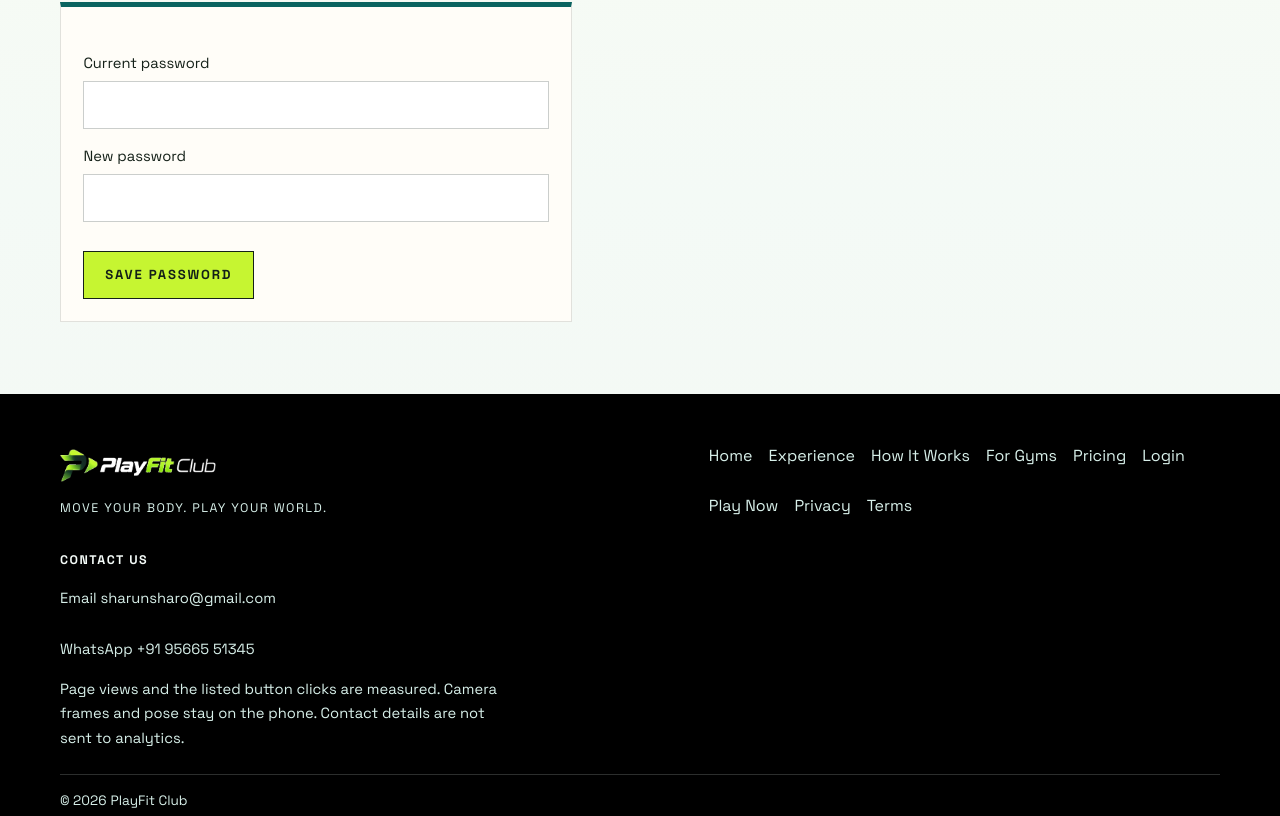
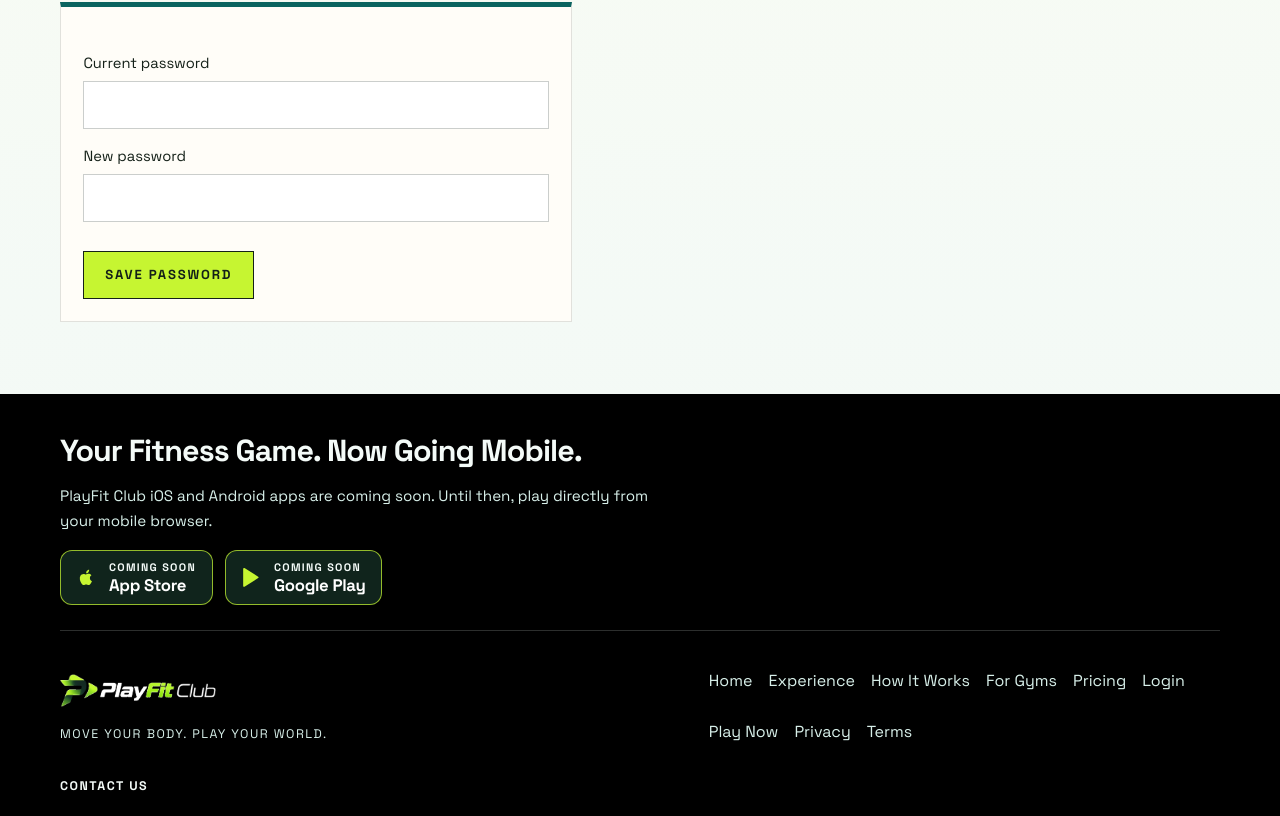
Before and after one commit to sharun-sharo/playfitclub, a Next.js app in the folder apps/web/: page /account/password in a window 1280 px wide. Shown: the part 393-1209 px from the top of the page. Built offline with nearby package versions, Linux system fonts and the light colour scheme; no server answers; a web font is replaced by a local one.

Commit message:
Announce the iOS and Android apps on the public site.
Co-authored-by: Cursor <cursoragent@cursor.com>

```diff
--- a/apps/web/src/app/marketing.css
+++ b/apps/web/src/app/marketing.css
@@ -43,6 +43,11 @@ html:has(.fp) {
   min-height: 100svh;
 }
 
+.fp-market {
+  --fp-announce: 2.25rem;
+  --fp-nav: calc(4.5rem + var(--fp-announce));
+}
+
 .fp h1,
 .fp h2,
 .fp h3,
@@ -135,6 +140,100 @@ html:has(.fp) {
   z-index: -1;
   background: rgba(255, 252, 246, 0.92);
   backdrop-filter: blur(16px);
+}
+
+.fp-nav-market {
+  flex-direction: column;
+  align-items: stretch;
+  justify-content: flex-start;
+  gap: 0;
+  padding-right: 0;
+  padding-left: 0;
+}
+
+.fp-announce {
+  position: relative;
+  isolation: isolate;
+  overflow: hidden;
+  display: flex;
+  align-items: center;
+  justify-content: center;
+  flex: 0 0 var(--fp-announce);
+  box-sizing: border-box;
+  width: 100%;
+  height: var(--fp-announce);
+  padding: 0.28rem max(0.85rem, env(safe-area-inset-right, 0px)) 0.28rem max(0.85rem, env(safe-area-inset-left, 0px));
+  background: #0a6460;
+  color: #f7fff4;
+  text-align: center;
+  box-shadow: inset 0 -1px 0 rgba(198, 245, 49, 0.55);
+}
+
+.fp-announce p {
+  position: relative;
+  z-index: 1;
+  display: flex;
+  flex-wrap: nowrap;
+  align-items: center;
+  justify-content: center;
+  gap: 0.35rem 0.6rem;
+  max-width: 100%;
+  margin: 0;
+}
+
+.fp-announce-text {
+  color: #f7fff4;
+  font-size: 0.9rem;
+  font-weight: 700;
+  line-height: 1.25;
+  white-space: nowrap;
+}
+
+.fp-announce-label {
+  display: inline-flex;
+  align-items: center;
+  flex: 0 0 auto;
+  padding: 0.14rem 0.48rem;
+  border-radius: 999px;
+  background: #c6f531;
+  color: #142018;
+  font-size: 0.68rem;
+  font-weight: 800;
+  letter-spacing: 0.08em;
+  line-height: 1.2;
+  text-transform: uppercase;
+  white-space: nowrap;
+}
+
+.fp-announce::after {
+  content: "";
+  position: absolute;
+  top: 0;
+  bottom: 0;
+  left: 0;
+  z-index: 0;
+  width: 38%;
+  background: linear-gradient(100deg, transparent, rgba(198, 245, 49, 0.28), transparent);
+  transform: translate3d(-140%, 0, 0);
+  pointer-events: none;
+}
+
+.fp-nav-bar {
+  display: flex;
+  align-items: center;
+  justify-content: space-between;
+  gap: 0.75rem;
+  flex: 1 1 auto;
+  box-sizing: border-box;
+  width: 100%;
+  min-width: 0;
+  min-height: 0;
+  padding-right: max(1.25rem, env(safe-area-inset-right, 0px));
+  padding-left: max(1.25rem, env(safe-area-inset-left, 0px));
+}
+
+.fp-market .fp-skip:focus {
+  top: calc(env(safe-area-inset-top, 0px) + var(--fp-announce) + 0.35rem);
 }
 
 .fp-logo {
@@ -1561,6 +1660,87 @@ a.fp-btn-dark:hover {
   font-size: 0.85rem;
 }
 
+.fp-footer-apps {
+  display: grid;
+  gap: 0.85rem;
+  margin-bottom: 1.75rem;
+  padding-bottom: 1.6rem;
+  border-bottom: 1px solid rgba(244, 251, 248, 0.18);
+}
+
+.fp-footer-apps h2 {
+  margin: 0;
+  max-width: 18em;
+  color: #f4fbf8;
+  font-family: inherit;
+  font-size: clamp(1.45rem, 2.8vw, 1.9rem);
+  font-weight: 700;
+  letter-spacing: -0.03em;
+  line-height: 1.15;
+  text-transform: none;
+}
+
+.fp-footer-apps-copy {
+  max-width: 38rem;
+  margin: 0;
+  color: #d7efe9;
+  font-size: 0.95rem;
+  line-height: 1.65;
+}
+
+.fp-store-badges {
+  display: flex;
+  flex-wrap: wrap;
+  gap: 0.75rem;
+  margin: 0.25rem 0 0;
+  padding: 0;
+  list-style: none;
+}
+
+.fp-store-badge {
+  display: inline-flex;
+  align-items: center;
+  gap: 0.7rem;
+  min-height: 3.4rem;
+  margin: 0;
+  padding: 0.45rem 1rem 0.45rem 0.75rem;
+  border: 1px solid rgba(198, 245, 49, 0.72);
+  border-radius: 0.75rem;
+  background: #10241c;
+  color: #f4fbf8;
+  cursor: default;
+}
+
+.fp-store-icon {
+  display: block;
+  width: 1.55rem;
+  height: 1.55rem;
+  flex: 0 0 auto;
+  color: #c6f531;
+}
+
+.fp-store-badge-kicker {
+  display: block;
+  color: #f4fbf8;
+  font-size: 0.68rem;
+  font-weight: 700;
+  letter-spacing: 0.12em;
+  line-height: 1.2;
+  text-transform: uppercase;
+}
+
+.fp-store-badge-name {
+  display: block;
+  margin-top: 0.12rem;
+  color: #ffffff;
+  font-family: inherit;
+  font-size: 1.05rem;
+  font-weight: 700;
+  letter-spacing: -0.02em;
+  line-height: 1.1;
+  text-transform: none;
+}
+
 .fp-legal {
   padding: calc(var(--fp-nav-safe) + 3rem) 0 calc(4rem + env(safe-area-inset-bottom, 0px));
 }
@@ -1681,8 +1861,46 @@ a.fp-btn-dark:hover {
   }
 }
 
+@media (max-width: 600px) {
+  .fp-market {
+    --fp-announce: 3.75rem;
+  }
+
+  .fp-announce p {
+    flex-direction: column;
+    gap: 0.22rem;
+  }
+
+  .fp-announce-text {
+    max-width: 100%;
+    font-size: 0.84rem;
+  }
+}
+
+@media (max-width: 400px) {
+  .fp-announce {
+    padding-right: max(0.55rem, env(safe-area-inset-right, 0px));
+    padding-left: max(0.55rem, env(safe-area-inset-left, 0px));
+  }
+
+  .fp-announce-text {
+    font-size: 0.72rem;
+    letter-spacing: -0.01em;
+  }
+}
+
 @media (min-width: 960px) {
   .fp-nav {
+    padding-left: max(2rem, env(safe-area-inset-left, 0px));
+    padding-right: max(2rem, env(safe-area-inset-right, 0px));
+  }
+
+  .fp-nav-market {
+    padding-left: 0;
+    padding-right: 0;
+  }
+
+  .fp-nav-bar {
     padding-left: max(2rem, env(safe-area-inset-left, 0px));
     padding-right: max(2rem, env(safe-area-inset-right, 0px));
   }
@@ -2680,6 +2898,10 @@ html:has(.fp-console) body {
 }
 
 @media (prefers-reduced-motion: no-preference) {
+  .fp-announce::after {
+    animation: fp-announce-sheen 7.5s ease-in-out infinite;
+  }
+
   html:not(.fp-hero-seen) .fp-hero-copy h1 .fp-hero-line {
     animation: fp-line-in 500ms cubic-bezier(0.22, 0.84, 0.32, 1) both;
   }
@@ -2771,6 +2993,17 @@ html:has(.fp-console) body {
     transform: translateY(-3px);
     border-color: rgba(20, 32, 24, 0.22);
     box-shadow: 0 10px 24px rgba(20, 32, 24, 0.07);
+  }
+}
+
+@keyframes fp-announce-sheen {
+  0%,
+  46% {
+    transform: translate3d(-140%, 0, 0);
+  }
+
+  100% {
+    transform: translate3d(320%, 0, 0);
   }
 }
 
--- a/apps/web/src/components/marketing/frame.tsx
+++ b/apps/web/src/components/marketing/frame.tsx
@@ -4,5 +4,5 @@ import "@/app/marketing.css";
 import "@/app/marketing-site.css";
 
 export function MarketingFrame({ children, classic = false }: { children: ReactNode; classic?: boolean }) {
-  return <div className={`fp${classic ? "" : " fp-site"} ${fpDisplay.variable} ${fpSans.variable}`}>{children}</div>;
+  return <div className={`fp fp-market${classic ? "" : " fp-site"} ${fpDisplay.variable} ${fpSans.variable}`}>{children}</div>;
 }
--- a/apps/web/src/components/marketing/site-footer.tsx
+++ b/apps/web/src/components/marketing/site-footer.tsx
@@ -1,3 +1,4 @@
+import type { ReactNode } from "react";
 import Link from "next/link";
 import { TrackedExternal, TrackedLink } from "@/components/analytics/tracked-link";
 import { BrandLogo } from "@/components/marketing/brand-logo";
@@ -16,6 +17,18 @@ const links = [
 export function SiteFooter({ prefix = "" }: { prefix?: "" | "/" }) {
   return (
     <footer className="fp-footer">
+      <section className="fp-wrap fp-footer-apps" aria-labelledby="mobile-apps-title">
+        <h2 id="mobile-apps-title">Your Fitness Game. Now Going Mobile.</h2>
+        <p className="fp-footer-apps-copy">PlayFit Club iOS and Android apps are coming soon. Until then, play directly from your mobile browser.</p>
+        <div className="fp-store-badges">
+          <StoreBadge name="App Store" label="Coming soon on the App Store">
+            <AppStoreMark />
+          </StoreBadge>
+          <StoreBadge name="Google Play" label="Coming soon on Google Play">
+            <GooglePlayMark />
+          </StoreBadge>
+        </div>
+      </section>
       <div className="fp-wrap fp-footer-grid">
         <div>
           <BrandLogo href={prefix || "/"} variant="footer" />
@@ -57,3 +70,34 @@ export function SiteFooter({ prefix = "" }: { prefix?: "" | "/" }) {
     </footer>
   );
 }
+
+function StoreBadge({ name, label, children }: { name: string; label: string; children: ReactNode }) {
+  return (
+    <div className="fp-store-badge" role="img" aria-label={label}>
+      {children}
+      <span className="fp-store-badge-copy">
+        <span className="fp-store-badge-kicker">Coming soon</span>
+        <span className="fp-store-badge-name">{name}</span>
+      </span>
+    </div>
+  );
+}
+
+function AppStoreMark() {
+  return (
+    <svg className="fp-store-icon" viewBox="0 0 24 24" aria-hidden="true" focusable="false">
+      <path
+        fill="currentColor"
+        d="M16.37 12.72c.02 2.18 1.91 2.9 1.93 2.91-.02.05-.3 1.03-1 2.04-.6.87-1.22 1.74-2.2 1.76-.96.02-1.27-.57-2.37-.57s-1.45.55-2.36.59c-.94.04-1.66-.94-2.27-1.81-1.24-1.78-2.18-5.03-.91-7.23.63-1.09 1.76-1.78 2.98-1.8.93-.02 1.81.63 2.37.63.56 0 1.61-.78 2.71-.66.46.02 1.76.19 2.59 1.41-.07.04-1.55.9-1.53 2.73zM14.9 6.9c.5-.61.84-1.46.75-2.31-.72.03-1.6.48-2.12 1.09-.46.54-.87 1.41-.76 2.24.81.06 1.63-.41 2.13-1.02z"
+      />
+    </svg>
+  );
+}
+
+function GooglePlayMark() {
+  return (
+    <svg className="fp-store-icon" viewBox="0 0 24 24" aria-hidden="true" focusable="false">
+      <path fill="currentColor" d="M5 3.7v16.6c0 .7.7 1.1 1.3.7l13.2-8.3c.5-.3.5-1.1 0-1.4L6.3 3c-.6-.4-1.3 0-1.3.7z" />
+    </svg>
+  );
+}
--- a/apps/web/src/components/marketing/site-nav.tsx
+++ b/apps/web/src/components/marketing/site-nav.tsx
@@ -75,7 +75,14 @@ export function SiteNav({ prefix = "", logo = "footer" }: { prefix?: "" | "/"; l
   }
 
   return (
-    <header className="fp-nav">
+    <header className="fp-nav fp-nav-market">
+      <div className="fp-announce">
+        <p>
+          <span className="fp-announce-text">PlayFit Club is coming to iOS & Android!</span>
+          <span className="fp-announce-label">Launching Soon</span>
+        </p>
+      </div>
+      <div className="fp-nav-bar">
         <BrandLogo href={prefix || "/"} variant={logo} />
         <nav className="fp-nav-desktop" aria-label="Primary">
           {links.map((link) => {
@@ -132,6 +139,7 @@ export function SiteNav({ prefix = "", logo = "footer" }: { prefix?: "" | "/"; l
             </button>
           </div>
         ) : null}
+      </div>
     </header>
   );
 }
```
Lines whose indentation alone changed are shown as unchanged.
